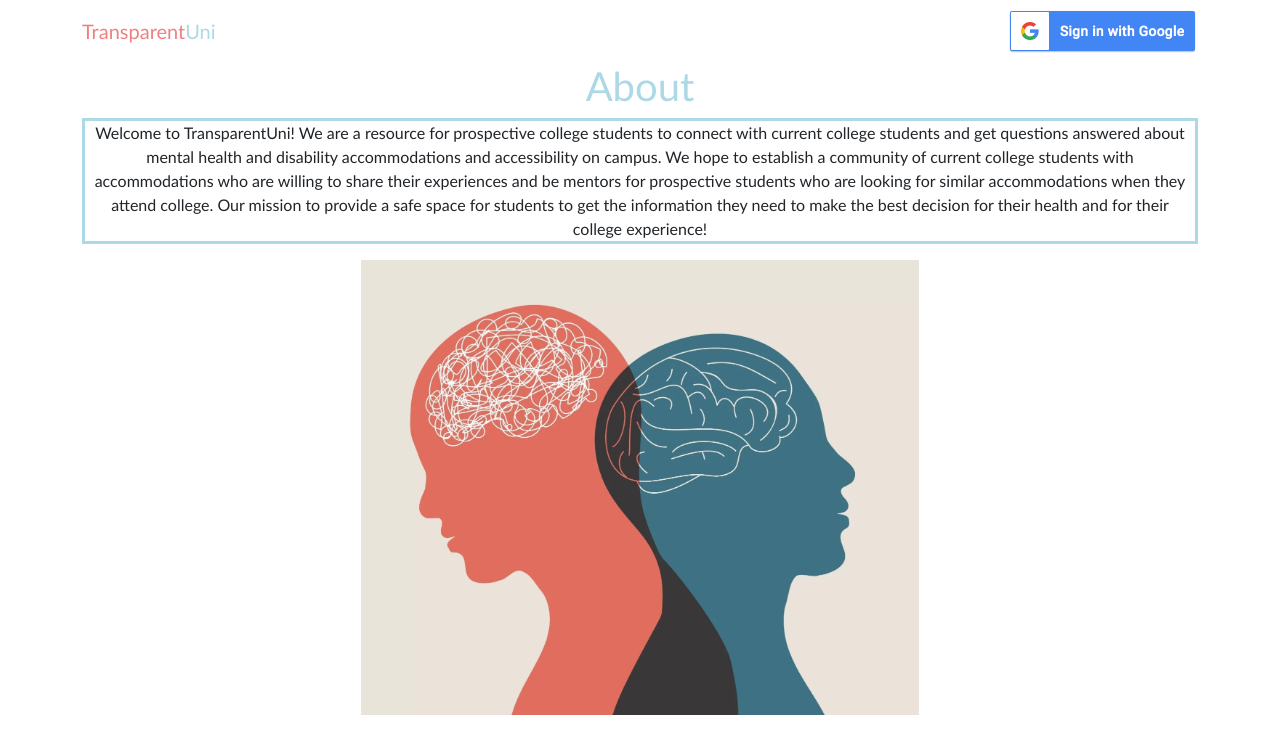
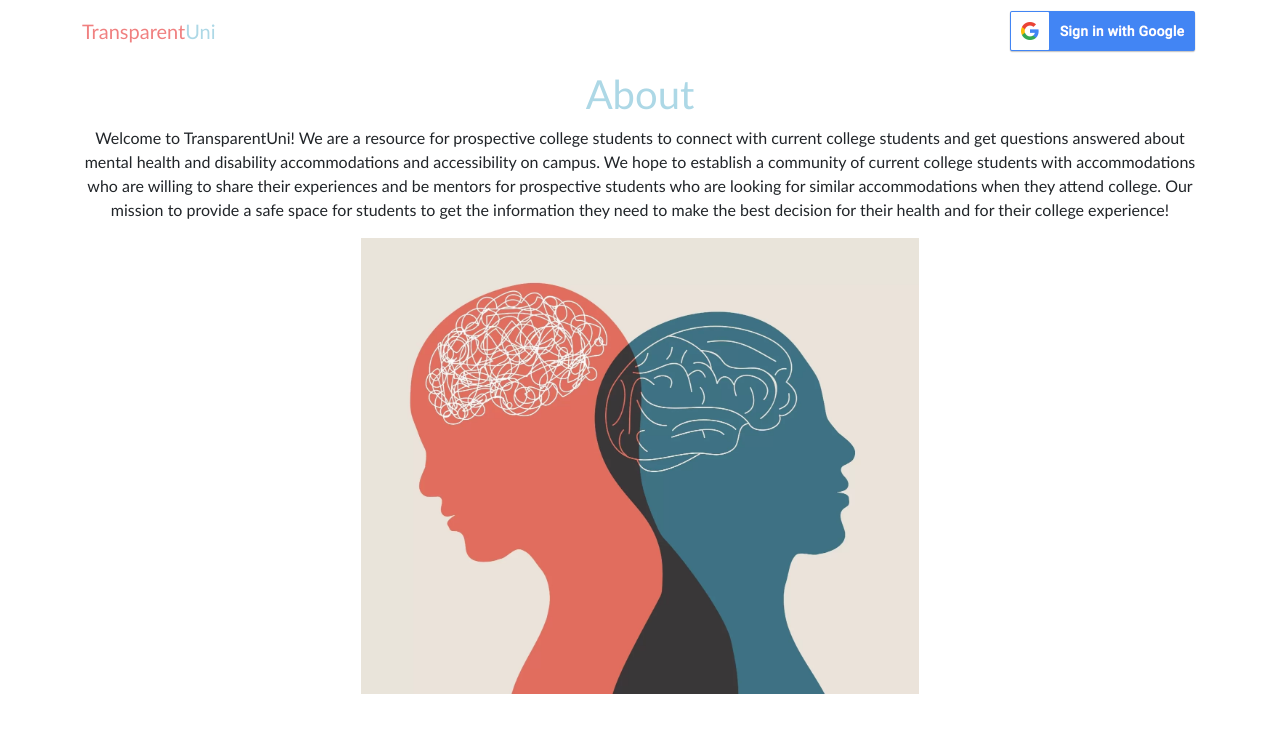
Before and after one commit to ParamOza/TransparentUni, a React (Create React App) app: page / in a window 1280 px wide. Shown: the top 754 px of the page. Built offline with nearby package versions, Linux system fonts and the light colour scheme; no server answers.

Commit message:
Style thingies

```diff
--- a/src/About.js
+++ b/src/About.js
@@ -5,8 +5,8 @@ const About = () => {
     return (
         <div class = "body d-flex">
             <div class = "my-auto">
-                <h1 style={{color: "lightblue"}}>About</h1>
-                <p style={{border: "3px solid lightblue"}}>
+                <h1>About</h1>
+                <p>
                     Welcome to TransparentUni! We are a resource for prospective college students to connect with current college students
                     and get questions answered about mental health and disability accommodations and accessibility on campus. We hope to establish
                     a community of current college students with accommodations who are willing to share their experiences and be mentors for prospective
--- a/src/App.css
+++ b/src/App.css
@@ -32,3 +32,6 @@
 p{
   font-weight: 400;
 }
+h1{
+  color: lightblue;
+}
```
